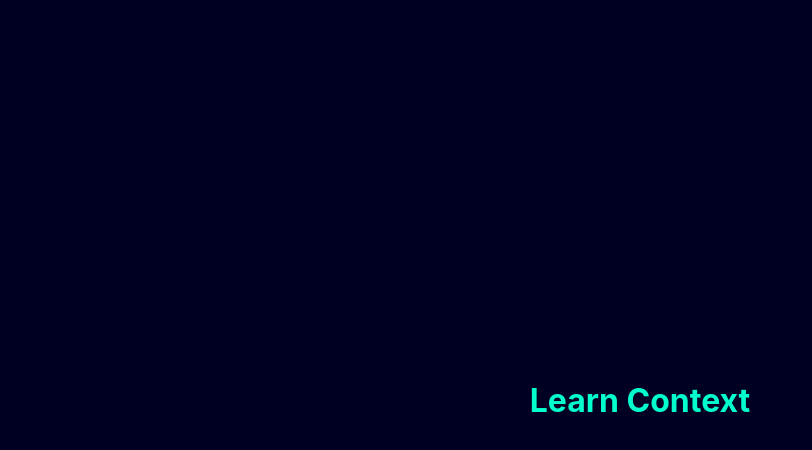
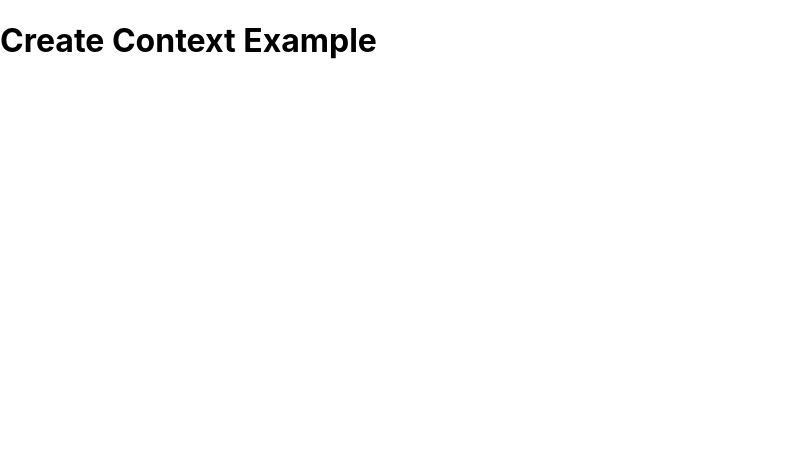
Before and after one commit to agm4r/learn-context, a Next.js app: page / in a window 1280 px wide. Shown: the top 450 px of the page, without its empty margins (0-812 px from the left). Built offline with nearby package versions, Linux system fonts and the light colour scheme.

Commit message:
add CreateContext

```diff
--- a/pages/_app.js
+++ b/pages/_app.js
@@ -1,31 +1,12 @@
-import ThemeProvider from '../src/ThemeContext'
 import '../styles/globals.css'
+import { createContext } from 'react'
 
+const myContext = createContext()
 
 function MyApp({ Component, pageProps }) {
   return (
-    <ThemeProvider>
-      <Component {...pageProps} />
-    </ThemeProvider>
+    <Component {...pageProps} />
   )
 }
 
 export default MyApp
-
-
-//Uncomment this to see Context in Class Component
-
-// export const ThemeContext = createContext()
-
-// function MyApp({ Component, pageProps }) {
-//   const [darkTheme, setDarkTheme] = useState(true)
-
-//   return (
-//     <ThemeContext.Provider value={darkTheme}>
-//       <button onClick={() => setDarkTheme(!darkTheme)}>Click</button>
-//       <Component {...pageProps} />
-//     </ThemeContext.Provider>
-//   )
-// }
-
-// export default MyApp
--- a/pages/index.js
+++ b/pages/index.js
@@ -1,22 +1,3 @@
-import { useTheme, useThemeUpdate } from "../src/ThemeContext"
-
 export default function Home() {
-  const darkTheme = useTheme()
-  const toggleTheme = useThemeUpdate()
-
-  const styles = {
-    display: 'grid',
-    placeItems: 'center',
-    minHeight: '100vh',
-    background: darkTheme ? '#002' : '#fff',
-    color: darkTheme ? '#0fc' : '#002',
-    transition: '.9s',
-    cursor: 'pointer'
-  }
-
-  return (
-    <div onClick={toggleTheme} style={styles}>
-      <h1>Learn Context</h1>
-    </div>
-  )
+  return <h1>Create Context Example</h1>;
 }
--- a/src/ThemeContext.js
+++ /dev/null
@@ -1,23 +0,0 @@
-import { useState, createContext, useContext, useEffect } from 'react'
-
-const ThemeContext = createContext()
-const ThemeContextUpdate = createContext()
-
-export const useTheme = () => useContext(ThemeContext)
-export const useThemeUpdate = () => useContext(ThemeContextUpdate)
-
-const ThemeProvider = ({ children }) => {
-  const [darkTheme, setDarkTheme] = useState(true)
-
-  const toggleTheme = () => setDarkTheme(!darkTheme)
-
-  return (
-    <ThemeContext.Provider value={darkTheme}>
-      <ThemeContextUpdate.Provider value={toggleTheme}>
-        { children }
-      </ThemeContextUpdate.Provider>
-    </ThemeContext.Provider>
-  );
-}
-
-export default ThemeProvider;
```
Also changed, not shown: pages/class.js (deleted, +0 -33 lines).
